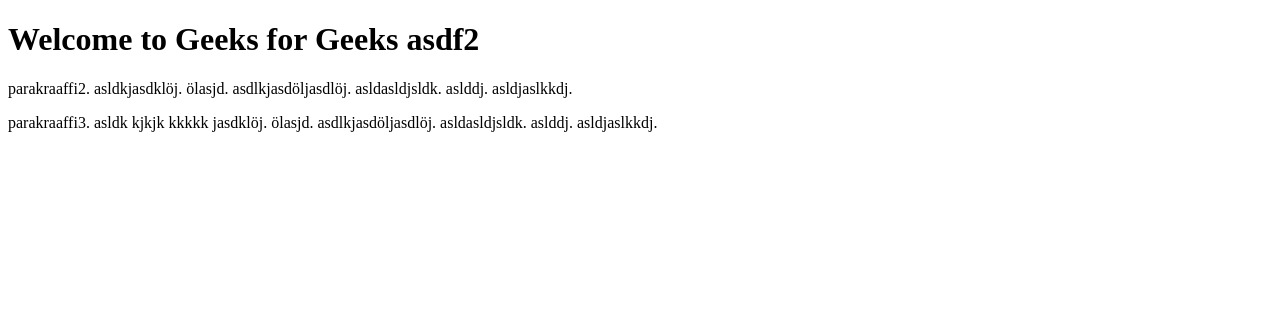
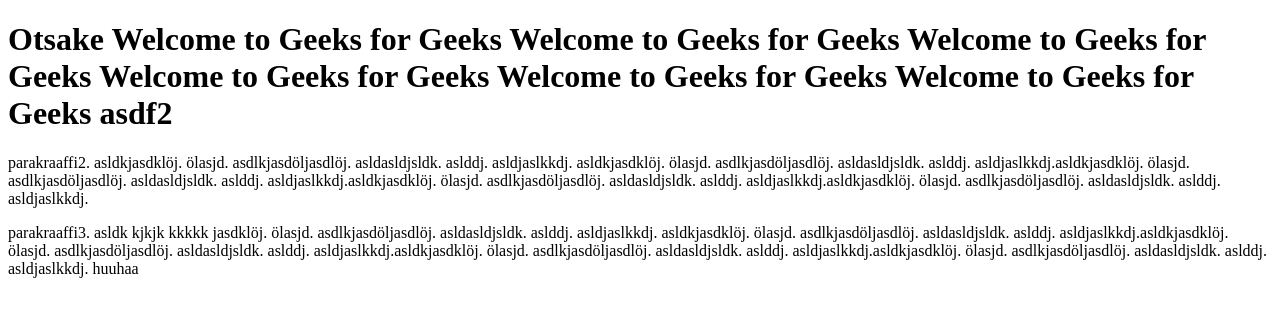
Before and after one commit to jstampere/jstampere, a plain HTML site: page index4.html in a window 1280 px wide. Drawn offline with Linux system fonts and the light colour scheme.

Commit message:
Add files via upload

```diff
--- a/index4.html
+++ b/index4.html
@@ -13,13 +13,13 @@
 <body>
  	<h1>
 		<!-- your content goes here -->
-		Welcome to Geeks for Geeks asdf2
+		Otsake Welcome to Geeks for Geeks Welcome to Geeks for Geeks Welcome to Geeks for Geeks Welcome to Geeks for Geeks Welcome to Geeks for Geeks Welcome to Geeks for Geeks asdf2
 	</h1>
 	 <p>
-		parakraaffi2. asldkjasdklöj. ölasjd. asdlkjasdöljasdlöj. asldasldjsldk. aslddj. asldjaslkkdj.
+		parakraaffi2. asldkjasdklöj. ölasjd. asdlkjasdöljasdlöj. asldasldjsldk. aslddj. asldjaslkkdj. asldkjasdklöj. ölasjd. asdlkjasdöljasdlöj. asldasldjsldk. aslddj. asldjaslkkdj.asldkjasdklöj. ölasjd. asdlkjasdöljasdlöj. asldasldjsldk. aslddj. asldjaslkkdj.asldkjasdklöj. ölasjd. asdlkjasdöljasdlöj. asldasldjsldk. aslddj. asldjaslkkdj.asldkjasdklöj. ölasjd. asdlkjasdöljasdlöj. asldasldjsldk. aslddj. asldjaslkkdj.
 	 </p>
 	 <p>
-		parakraaffi3. asldk kjkjk kkkkk jasdklöj. ölasjd. asdlkjasdöljasdlöj. asldasldjsldk. aslddj. asldjaslkkdj.
+		parakraaffi3. asldk kjkjk kkkkk jasdklöj. ölasjd. asdlkjasdöljasdlöj. asldasldjsldk. aslddj. asldjaslkkdj. asldkjasdklöj. ölasjd. asdlkjasdöljasdlöj. asldasldjsldk. aslddj. asldjaslkkdj.asldkjasdklöj. ölasjd. asdlkjasdöljasdlöj. asldasldjsldk. aslddj. asldjaslkkdj.asldkjasdklöj. ölasjd. asdlkjasdöljasdlöj. asldasldjsldk. aslddj. asldjaslkkdj.asldkjasdklöj. ölasjd. asdlkjasdöljasdlöj. asldasldjsldk. aslddj. asldjaslkkdj. huuhaa
 	 </p>
 </body>
 
```
